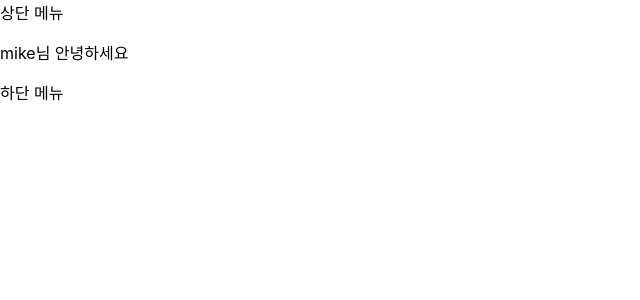
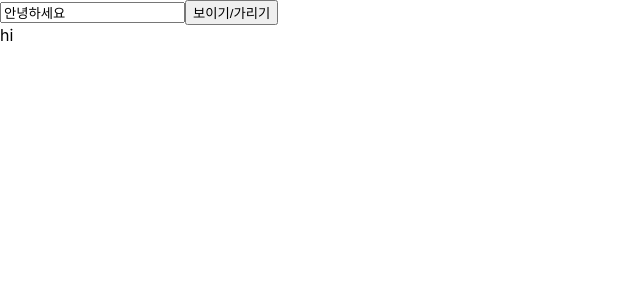
Before and after one commit to ww8007/Practice_React_Programming, a React (Create React App) app in the folder ch03_리액트 개념/initial/: page / in a window 1280 px wide. Shown: the top 300 px of the page, without its empty margins (0-640 px from the left). Built offline with nearby package versions, Linux system fonts and the light colour scheme.

Commit message:
[study] useRef

```diff
--- a/ch03_리액트 개념/initial/src/App.js
+++ b/ch03_리액트 개념/initial/src/App.js
@@ -1,15 +1,18 @@
 import React from "react";
-
+import Ref from "./ref/Ref";
+import Hi from "./ref/Hi";
 const UserContext = React.createContext("");
 
 function App() {
    return (
       <div>
-         <UserContext.Provider value="mike">
+         {/* <UserContext.Provider value="mike">
             <div>상단 메뉴</div>
             <Profile />
             <div>하단 메뉴</div>
-         </UserContext.Provider>
+         </UserContext.Provider> */}
+         {/* <Ref></Ref> */}
+         <Hi> </Hi>
       </div>
    );
 }
--- /dev/null
+++ b/ch03_리액트 개념/initial/src/ref/Hi.js
@@ -0,0 +1,25 @@
+import React, { useCallback, useState } from "react";
+
+function Hi() {
+   const [text, setText] = useState(INITAL);
+   const [showText, setShowText] = useState(true);
+   const setInitialText = useCallback((ref) => ref && setText(INITAL), []);
+   return (
+      <div>
+         {showText && (
+            <input
+               type="text"
+               ref={setInitialText}
+               value={text}
+               onChange={(e) => setText(e.target.value)}
+            />
+         )}
+         <button onClick={() => setShowText(!showText)}>보이기/가리기</button>
+         <div>hi</div>
+      </div>
+   );
+}
+
+const INITAL = "안녕하세요";
+
+export default Hi;
--- /dev/null
+++ b/ch03_리액트 개념/initial/src/ref/Ref.js
@@ -0,0 +1,18 @@
+import React, { useRef, useEffect } from "react";
+
+function Ref() {
+   const inputRef = useRef();
+
+   useEffect(() => {
+      inputRef.current.focus();
+   }, []);
+
+   return (
+      <div>
+         <input type="text" ref={inputRef} />
+         <button>저장</button>
+      </div>
+   );
+}
+
+export default Ref;
```
Also changed, not shown: 1 other file (tests, documents, lock files or other folders).
